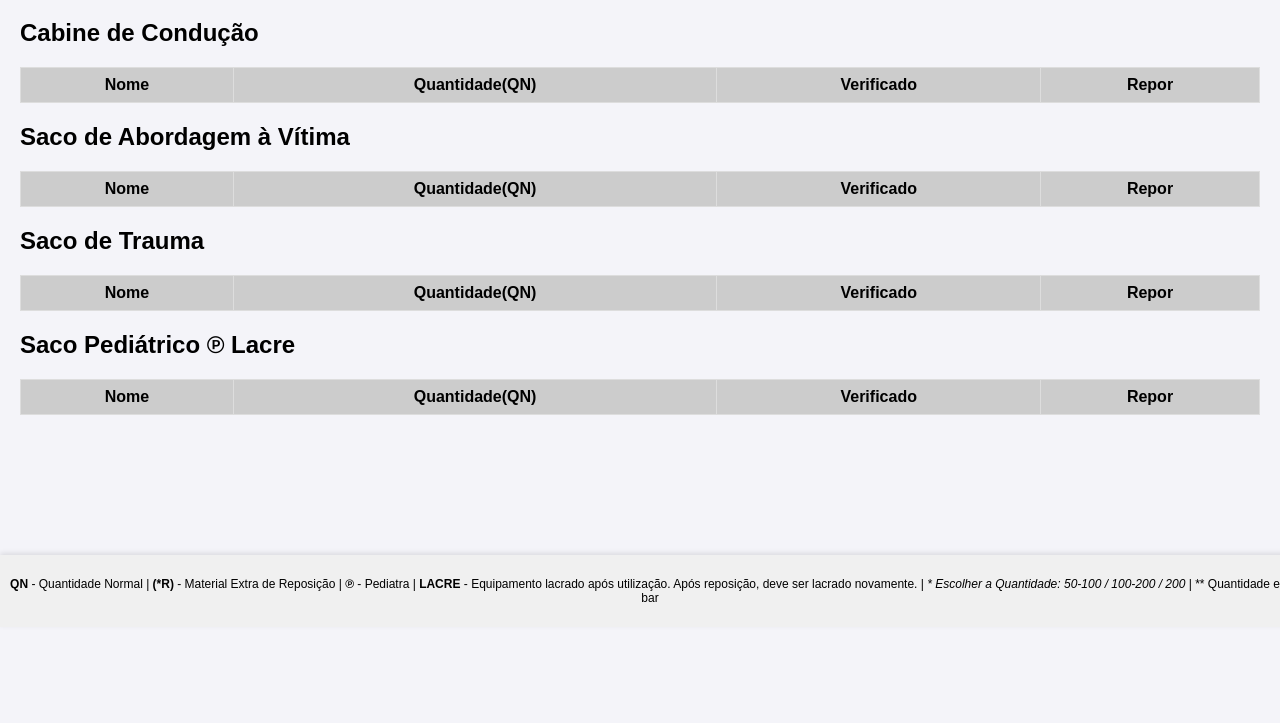
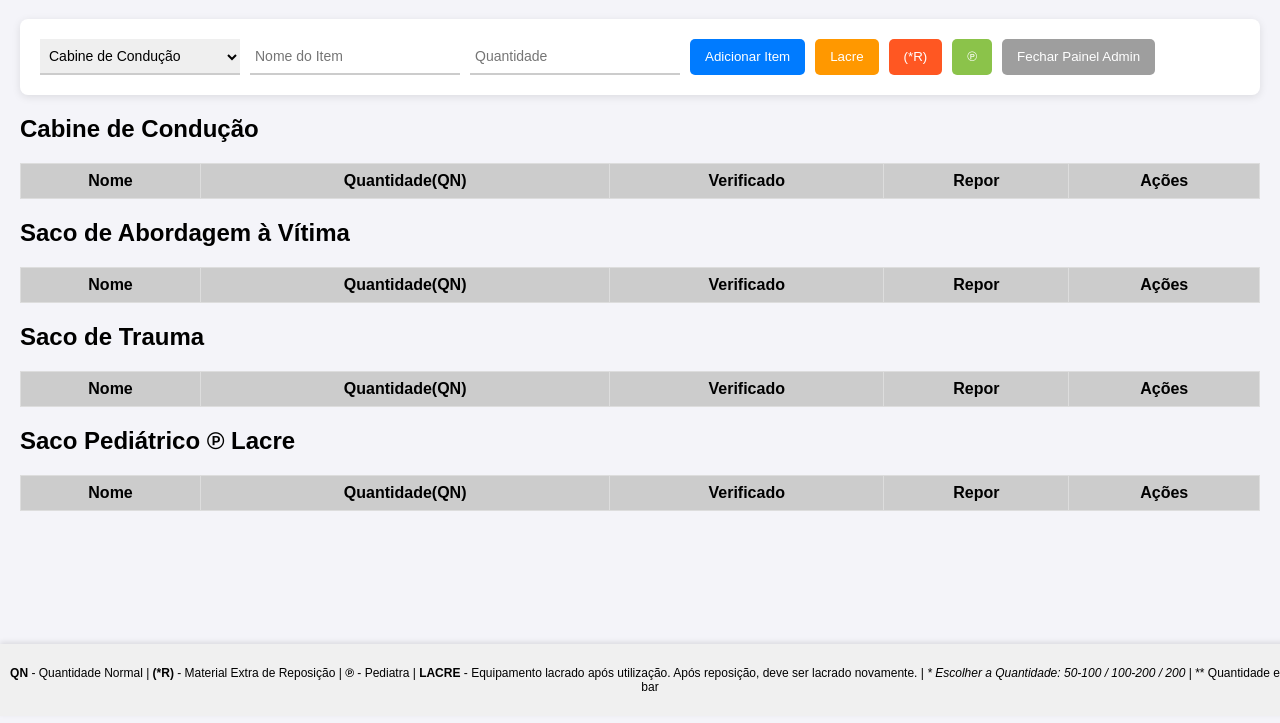
Before and after one commit to opaxpk/bvbDados, a plain HTML site: page index.html in a window 1280 px wide. Shown: the part 84-807 px from the top of the page. Drawn offline with Linux system fonts and the light colour scheme; no server answers.

Commit message:
Update index.html

```diff
--- a/index.html
+++ b/index.html
@@ -6,7 +6,7 @@
     <title>Bombeiros Voluntários de Barcelinhos</title>
     <script src="https://www.gstatic.com/firebasejs/8.10.0/firebase-app.js"></script>
     <script src="https://www.gstatic.com/firebasejs/8.10.0/firebase-database.js"></script>
-    <script src=./js.js></script>
+    <script src=./js1.js></script>
     <style>
         body {
             display: flex;
```
